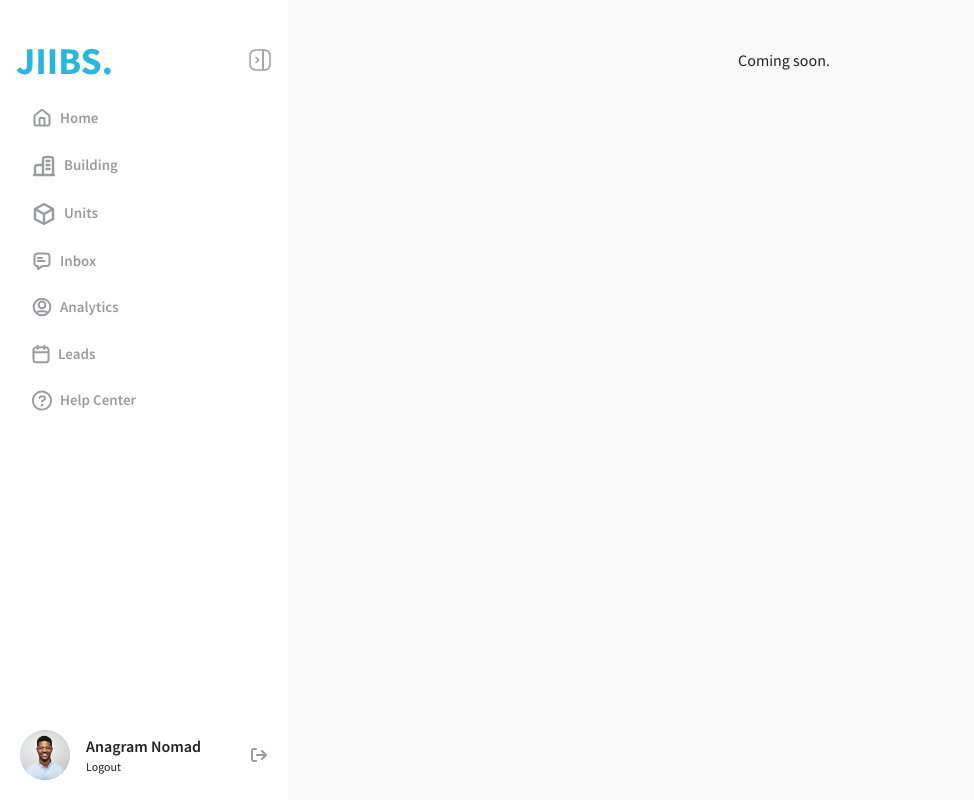
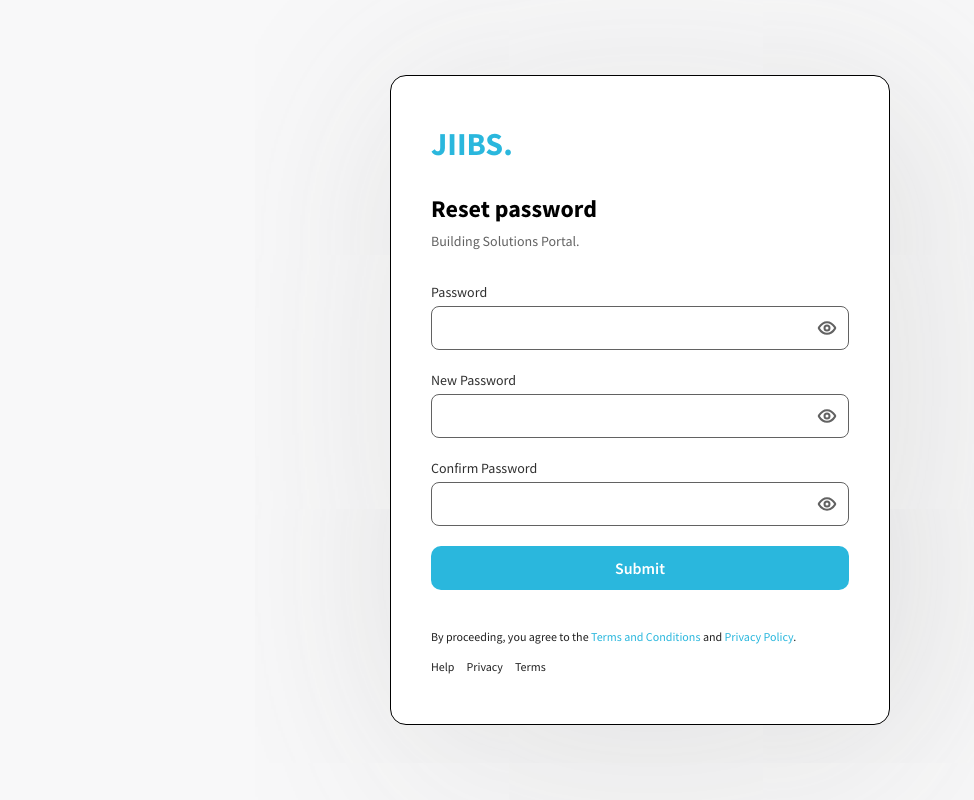
Before and after one commit to Dheeraj-Bangera/jiibs-frontend-agents, a React (Vite) app: page /reset-password in a window 1280 px wide. Shown: the whole page, without its empty margins (0-974 px from the left). Built offline with nearby package versions, Linux system fonts and the light colour scheme.

Commit message:
made login page and password reset page

```diff
--- a/src/App.css
+++ b/src/App.css
@@ -1,5 +1,5 @@
 .active-tab {
-  color: #E5E7EB; /* Tailwind color gray-200 */
+  color: #e5e7eb; /* Tailwind color gray-200 */
   background-color: #000000; /* Tailwind color black */
   border-radius: 6px; /* Full pill shape */
 }
--- a/src/App.jsx
+++ b/src/App.jsx
@@ -1,28 +1,17 @@
 import "./App.css";
 import { BrowserRouter, Routes, Route, Navigate } from "react-router-dom";
-import AddUnit from "./pages/buildings/AddUnit";
-import Units from './pages/units/Units';
-import NavBar from "./components/NavBar/NavBar";
-import AddBuilding from "./pages/buildings/AddBuilding";
+import MainLayoutRoutes from "./MainLayoutRoutes";
+import LoginPage from "./pages/login/LoginPage";
+import ResetPassword from "./pages/password-reset/ResetPassword";
 
 function App() {
   return (
     <BrowserRouter>
-      <NavBar />
-      <div className="flex mb-8 sm:mb-0 pt-2 sm:pt-0 bg-[#F8F8F9] h-[100vh]">
-        <div className="relative h-[100vh] w-72 min-w-[18rem] max-w-[18rem] pt-12 px-4 hidden sm:block bg-[#F8F8F9]"></div>
-        <Routes>
-          <Route path="/building" element={<AddBuilding type={'edit'} />} />
-          <Route path="/units" element={<Units />} />
-          <Route path="/add_unit" element={<AddUnit />} />
-          <Route
-            path="*"
-            element={
-              <p className="pt-12 mx-4 w-full text-center">Coming soon.</p>
-            }
-          />
-        </Routes>
-      </div>
+      <Routes>
+        <Route path="/login" element={<LoginPage />} />
+        <Route path="/reset-password" element={<ResetPassword />} />
+        <Route path="*" element={<MainLayoutRoutes />} />
+      </Routes>
     </BrowserRouter>
   );
 }
--- /dev/null
+++ b/src/MainLayoutRoutes.jsx
@@ -0,0 +1,30 @@
+import React from "react";
+import { Routes, Route } from "react-router-dom";
+import AddUnit from "./pages/buildings/AddUnit";
+import Units from "./pages/units/Units";
+import NavBar from "./components/NavBar/NavBar";
+import AddBuilding from "./pages/buildings/AddBuilding";
+
+function MainLayoutRoutes() {
+  return (
+    <>
+      <div className="flex mb-8 sm:mb-0 pt-2 sm:pt-0 bg-[#F8F8F9] h-[100vh]">
+        <NavBar />
+        <div className="relative h-[100vh] w-72 min-w-[18rem] max-w-[18rem] pt-12 px-4 hidden sm:block bg-[#F8F8F9]"></div>
+        <Routes>
+          <Route path="/building" element={<AddBuilding type={"edit"} />} />
+          <Route path="/units" element={<Units />} />
+          <Route path="/add_unit" element={<AddUnit />} />
+          <Route
+            path="*"
+            element={
+              <p className="pt-12 mx-4 w-full text-center">Coming soon.</p>
+            }
+          />
+        </Routes>
+      </div>
+    </>
+  );
+}
+
+export default MainLayoutRoutes;
--- /dev/null
+++ b/src/components/Icons/EyeIcon.jsx
@@ -0,0 +1,28 @@
+import React from "react";
+
+export default function EyeIcon({ color }) {
+  return (
+    <svg
+      width="20"
+      height="14"
+      viewBox="0 0 20 14"
+      fill="none"
+      xmlns="http://www.w3.org/2000/svg"
+    >
+      <path
+        d="M2.01677 7.59464C1.90328 7.41494 1.84654 7.32509 1.81477 7.18651C1.79091 7.08241 1.79091 6.91824 1.81477 6.81415C1.84654 6.67556 1.90328 6.58571 2.01677 6.40601C2.95461 4.92103 5.74617 1.16699 10.0003 1.16699C14.2545 1.16699 17.0461 4.92103 17.9839 6.40601C18.0974 6.58571 18.1541 6.67556 18.1859 6.81415C18.2098 6.91824 18.2098 7.08241 18.1859 7.18651C18.1541 7.32509 18.0974 7.41494 17.9839 7.59464C17.0461 9.07962 14.2545 12.8337 10.0003 12.8337C5.74617 12.8337 2.95461 9.07963 2.01677 7.59464Z"
+        stroke={color ? color : "#222222"}
+        strokeWidth="2"
+        strokeLinecap="round"
+        strokeLinejoin="round"
+      />
+      <path
+        d="M10.0003 9.50033C11.381 9.50033 12.5003 8.38104 12.5003 7.00033C12.5003 5.61961 11.381 4.50033 10.0003 4.50033C8.61962 4.50033 7.50034 5.61961 7.50034 7.00033C7.50034 8.38104 8.61962 9.50033 10.0003 9.50033Z"
+        stroke={color ? color : "#222222"}
+        strokeWidth="2"
+        strokeLinecap="round"
+        strokeLinejoin="round"
+      />
+    </svg>
+  );
+}
--- /dev/null
+++ b/src/components/Icons/ValidationErrorIcon.jsx
@@ -0,0 +1,21 @@
+import React from "react";
+
+export default function ValidationErrorIcon({ color }) {
+  return (
+    <svg
+      width="16"
+      height="16"
+      viewBox="0 0 16 16"
+      fill="none"
+      xmlns="http://www.w3.org/2000/svg"
+    >
+      <path
+        d="M7.9987 10.6663V7.99967M7.9987 5.33301H8.00536M14.6654 7.99967C14.6654 11.6816 11.6806 14.6663 7.9987 14.6663C4.3168 14.6663 1.33203 11.6816 1.33203 7.99967C1.33203 4.31778 4.3168 1.33301 7.9987 1.33301C11.6806 1.33301 14.6654 4.31778 14.6654 7.99967Z"
+        stroke={color ? color : "#AA2A2A"}
+        strokeWidth="2"
+        strokeLinecap="round"
+        strokeLinejoin="round"
+      />
+    </svg>
+  );
+}
--- /dev/null
+++ b/src/components/ValidInput/ValidInput.jsx
@@ -0,0 +1,46 @@
+import React, { useState } from "react";
+import ValidationErrorIcon from "../Icons/ValidationErrorIcon";
+import EyeIcon from "../Icons/EyeIcon";
+
+export default function ValidInput({
+  placeholder,
+  error,
+  errorColor,
+  type,
+  inputName,
+}) {
+  const [showPassword, setShowPassword] = useState(false);
+  return (
+    <div className="relative flex flex-col gap-[4px]">
+      <label
+        className="text-[14px] leading-[20px] text-[#2F2F2F] font-normal"
+        htmlFor={inputName}
+      >
+        {inputName}
+      </label>
+      <input
+        type={type ? (showPassword ? "text" : type) : "text"}
+        placeholder={placeholder}
+        id={inputName}
+        className="text-[14px] px-[16px] h-[45px] sm:h-[44px] border border-[#626262] focus:border-black w-full text-blackdark rounded-lg outline-none"
+        style={{ paddingRight: type === "password" && "40px" }}
+      />
+      {type === "password" && (
+        <div
+          className="absolute right-[12px] top-[39px]  flex items-center cursor-pointer"
+          onClick={() => setShowPassword(!showPassword)}
+        >
+          <EyeIcon color={showPassword ? "#2AB7DD" : "#626262"} />
+        </div>
+      )}
+      {error && error.length !== 0 && (
+        <div className="flex gap-x-3 mt-3 items-center">
+          <ValidationErrorIcon color={errorColor} />
+          <div className="text-[14px]" style={{ color: errorColor }}>
+            {error}
+          </div>
+        </div>
+      )}
+    </div>
+  );
+}
--- a/src/index.css
+++ b/src/index.css
@@ -41,6 +41,6 @@ input[type="checkbox"]:checked {
 }
 
 .no-scrollbar {
-  -ms-overflow-style: none;  /* IE and Edge */
-  scrollbar-width: none;  /* Firefox */
+  -ms-overflow-style: none; /* IE and Edge */
+  scrollbar-width: none; /* Firefox */
 }
--- /dev/null
+++ b/src/pages/login/LoginPage.jsx
@@ -0,0 +1,54 @@
+import React from "react";
+import { Link } from "react-router-dom";
+import ValidInput from "../../components/ValidInput/ValidInput";
+
+const LoginPage = () => {
+  return (
+    <main className="w-full h-[100vh] flex items-center justify-center">
+      <div className="sm:w-[500px] w-full sm:h-[560px] h-full sm:py-[48px] sm:px-[40px] py-[40px] px-[30px] flex flex-col items-start gap-[36px] bg-white border-[1px] sm:border-solid sm:border-black sm:rounded-[16px] sm:shadow-[20px_28px_210px_rgba(218,218,218,0.94)]">
+        <div className="flex flex-col gap-[30px] w-full justify-start">
+          <h1 className="text-[32px] leading-[40px] font-bold text-blue">
+            JIIBS.
+          </h1>
+          <div className="flex flex-col gap-[30px] justify-start">
+            <div className="flex flex-col gap-[6px] items-start  justify-start">
+              <h2 className="text-[24px] leading-[30px] font-bold text-black">
+                Log in
+              </h2>
+              <h3 className="text-[14px] leading-[22px] text-[#626262]">
+                Building Solutions Portal.
+              </h3>
+            </div>
+            <div className="flex flex-col gap-[20px] justify-start">
+              <ValidInput type="email" inputName="Email" placeholder="" />
+              <ValidInput type="password" inputName="Password" placeholder="" />
+              <button className="bg-primary text-white text-[16px] font-semibold w-full hover:bg-[#1a96b7] h-[46px] sm:h-[44px] rounded-[10px]">
+                Submit
+              </button>
+            </div>
+          </div>
+        </div>
+        <div className="flex flex-col text-[12px] mt-auto">
+          <p className="mb-[12px]">
+            By proceeding, you agree to the{" "}
+            <Link to="#" className="text-blue">
+              Terms and Conditions
+            </Link>{" "}
+            and{" "}
+            <Link to="#" className="text-blue">
+              Privacy Policy
+            </Link>
+            .
+          </p>
+          <div className="flex justify-start gap-[12px]">
+            <Link to="#">Help</Link>
+            <Link to="#">Privacy</Link>
+            <Link to="#">Terms</Link>
+          </div>
+        </div>
+      </div>
+    </main>
+  );
+};
+
+export default LoginPage;
--- /dev/null
+++ b/src/pages/password-reset/ResetPassword.jsx
@@ -0,0 +1,63 @@
+import React from "react";
+import { Link } from "react-router-dom";
+import ValidInput from "../../components/ValidInput/ValidInput";
+
+const LoginPage = () => {
+  return (
+    <main className="w-full h-[100vh] flex items-center justify-center">
+      <div className="sm:w-[500px] w-full sm:h-[650px] h-full sm:py-[48px] sm:px-[40px] py-[40px] px-[30px] flex flex-col items-start gap-[36px] bg-white border-[1px] sm:border-solid sm:border-black sm:rounded-[16px] sm:shadow-[20px_28px_210px_rgba(218,218,218,0.94)]">
+        <div className="flex flex-col gap-[30px] w-full justify-start">
+          <h1 className="text-[32px] leading-[40px] font-bold text-blue">
+            JIIBS.
+          </h1>
+          <div className="flex flex-col gap-[30px] justify-start">
+            <div className="flex flex-col gap-[6px] items-start  justify-start">
+              <h2 className="text-[24px] leading-[30px] font-bold text-black">
+                Reset password
+              </h2>
+              <h3 className="text-[14px] leading-[22px] text-[#626262]">
+                Building Solutions Portal.
+              </h3>
+            </div>
+            <div className="flex flex-col gap-[20px] justify-start">
+              <ValidInput type="password" inputName="Password" placeholder="" />
+              <ValidInput
+                type="password"
+                inputName="New Password"
+                placeholder=""
+              />
+              <ValidInput
+                type="password"
+                inputName="Confirm Password"
+                placeholder=""
+              />
+              <button className="bg-primary text-white text-[16px] font-semibold w-full hover:bg-[#1a96b7] h-[46px] sm:h-[44px] rounded-[10px]">
+                Submit
+              </button>
+            </div>
+          </div>
+        </div>
+        <div className="flex flex-col text-[12px] mt-auto">
+          <p className="mb-[12px]">
+            By proceeding, you agree to the{" "}
+            <Link to="#" className="text-blue">
+              Terms and Conditions
+            </Link>{" "}
+            and{" "}
+            <Link to="#" className="text-blue">
+              Privacy Policy
+            </Link>
+            .
+          </p>
+          <div className="flex justify-start gap-[12px]">
+            <Link to="#">Help</Link>
+            <Link to="#">Privacy</Link>
+            <Link to="#">Terms</Link>
+          </div>
+        </div>
+      </div>
+    </main>
+  );
+};
+
+export default LoginPage;
```
Also changed, not shown: src/main.jsx (+1 -6 lines).
